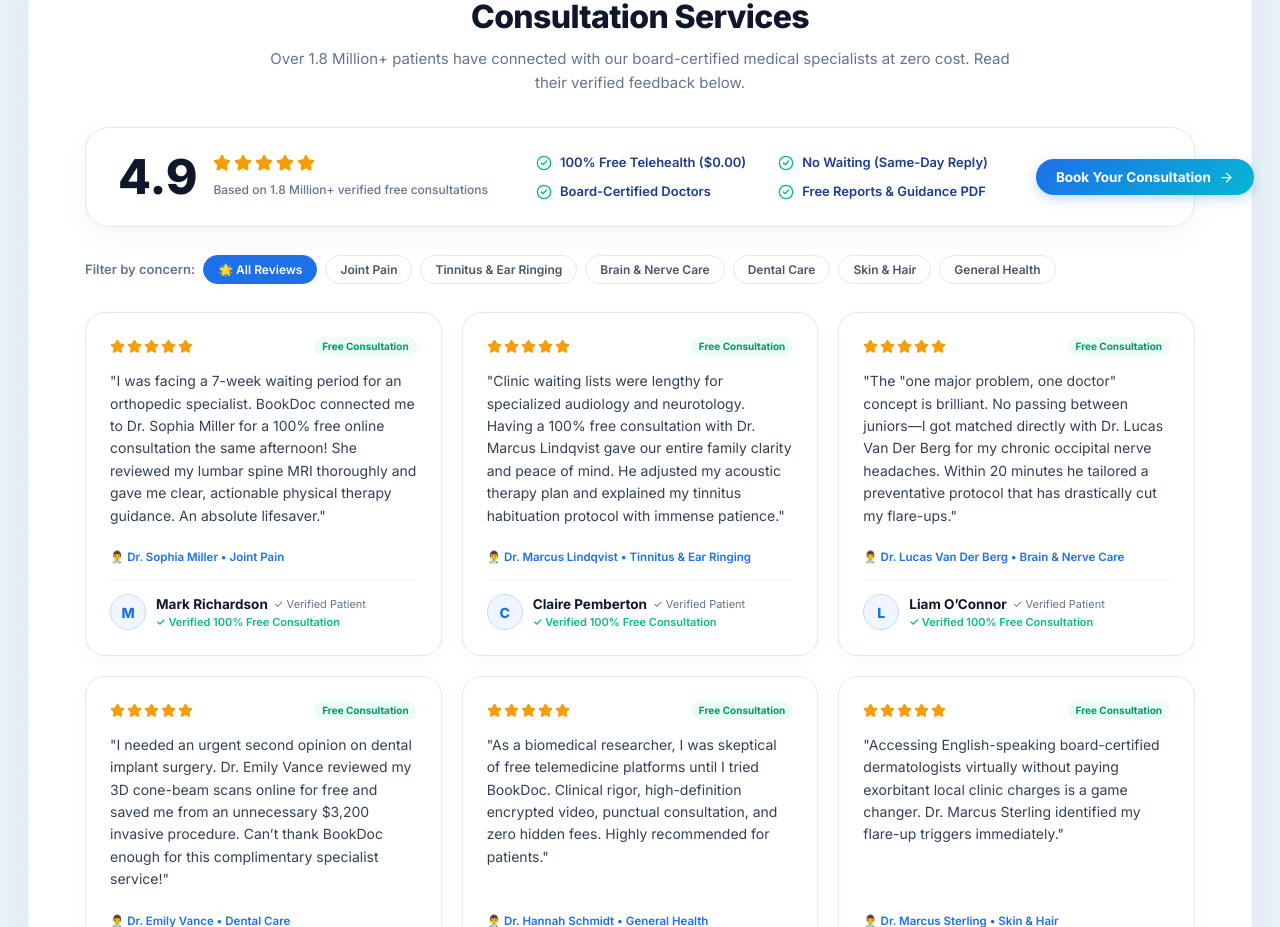
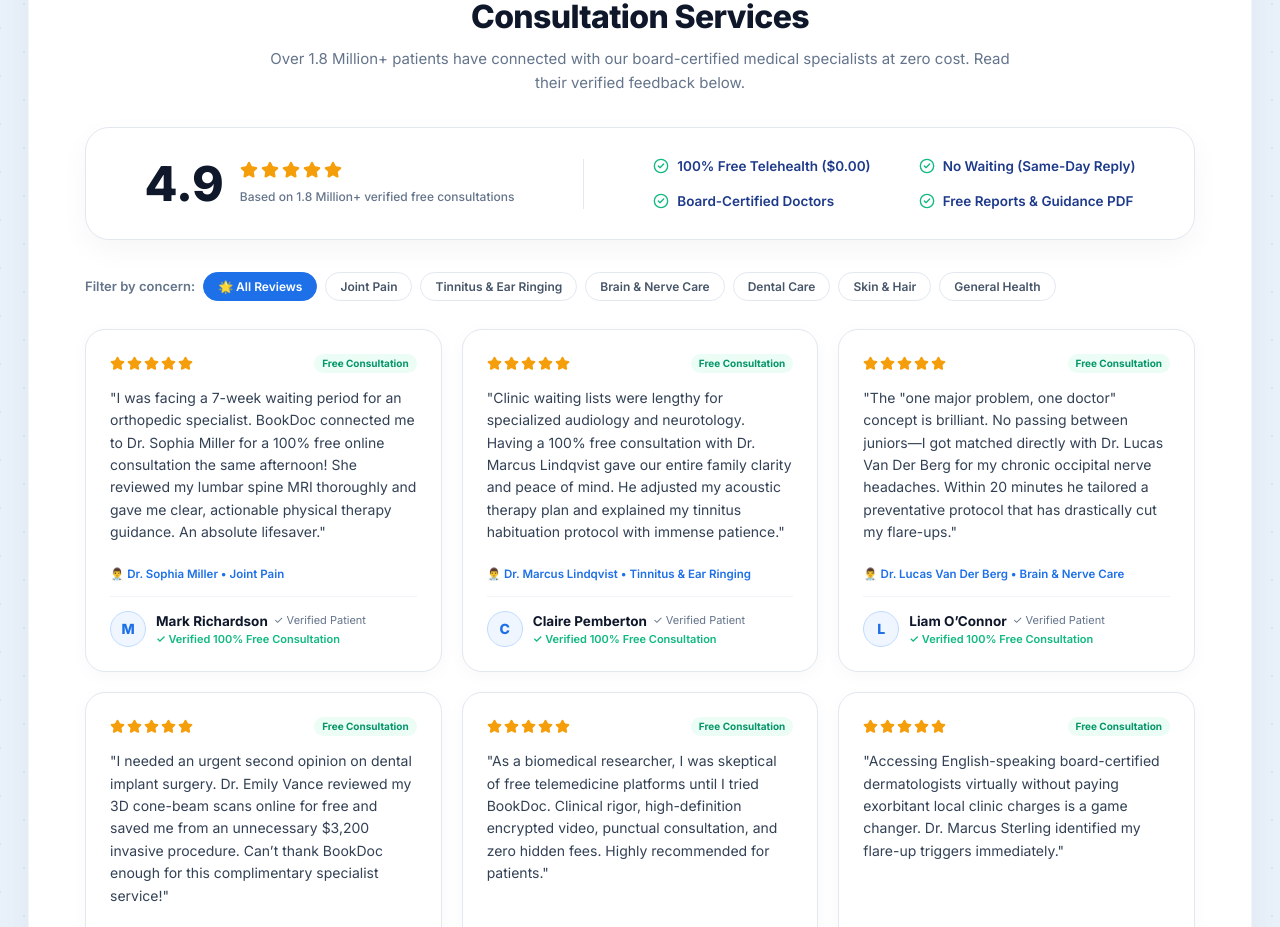
Before and after one commit to ssppjj26-maker/doctorplus, a React (Vite) app: page / in a window 1280 px wide. Shown: the part 980-1907 px from the top of the page. Built offline with nearby package versions, Linux system fonts and the light colour scheme.

Commit message:
Remove consultation button from reviews summary card and balance spacing

```diff
--- a/src/components/PatientReviewsSection.jsx
+++ b/src/components/PatientReviewsSection.jsx
@@ -117,18 +117,6 @@
             </div>
           </div>
 
-          <div className="summary-divider" />
-
-          <div className="summary-action-box">
-            <button
-              type="button"
-              className="write-review-btn book-consultation-btn"
-              onClick={() => onStartBooking && onStartBooking()}
-            >
-              <span>Book Your Consultation</span>
-              <ArrowRight size={15} />
-            </button>
-          </div>
         </div>
 
         {/* Concern Filter Chips */}
--- a/src/index.css
+++ b/src/index.css
@@ -2403,12 +2403,12 @@
   border-radius: 24px;
   border: 1px solid #e2e8f0;
   box-shadow: 0 10px 30px rgba(15, 23, 42, 0.04);
-  padding: 24px 32px;
-  display: flex;
-  align-items: center;
-  justify-content: space-between;
-  gap: 24px;
-  margin-bottom: 28px;
+  padding: 28px 48px;
+  display: flex;
+  align-items: center;
+  justify-content: space-around;
+  gap: 48px;
+  margin-bottom: 32px;
 }
 
 @media (max-width: 900px) {
@@ -2466,7 +2466,7 @@
 .summary-features-grid {
   display: grid;
   grid-template-columns: auto auto;
-  gap: 10px 32px;
+  gap: 14px 48px;
   align-items: center;
 }
 
@@ -2474,7 +2474,7 @@
   display: flex;
   align-items: center;
   gap: 8px;
-  font-size: 13px;
+  font-size: 13.5px;
   font-weight: 600;
   color: #1e3a8a;
   white-space: nowrap;
```
